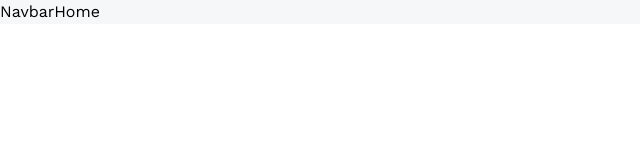
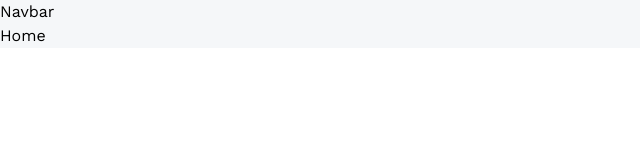
Before and after one commit to Loyoenock/loyofication_portfolio, a React (Vite) app: page / in a window 1280 px wide. Shown: the top 160 px of the page, without its empty margins (0-640 px from the left). Built offline with nearby package versions, Linux system fonts and the light colour scheme.

Commit message:
Feature - Navbar

```diff
--- a/src/App.jsx
+++ b/src/App.jsx
@@ -1,10 +1,11 @@
 import { Route, BrowserRouter as Router, Routes } from 'react-router-dom';
+import Navbar from './components/Navbar';
 
 const App = () => {
   return (
     <main className='bg-slate-300/20'>
         <Router>
-            Navbar
+            <Navbar />
             <Routes>
                 <Route path="/" element={'Home' } />
                 <Route path="/about" element= { 'About' } />
```
